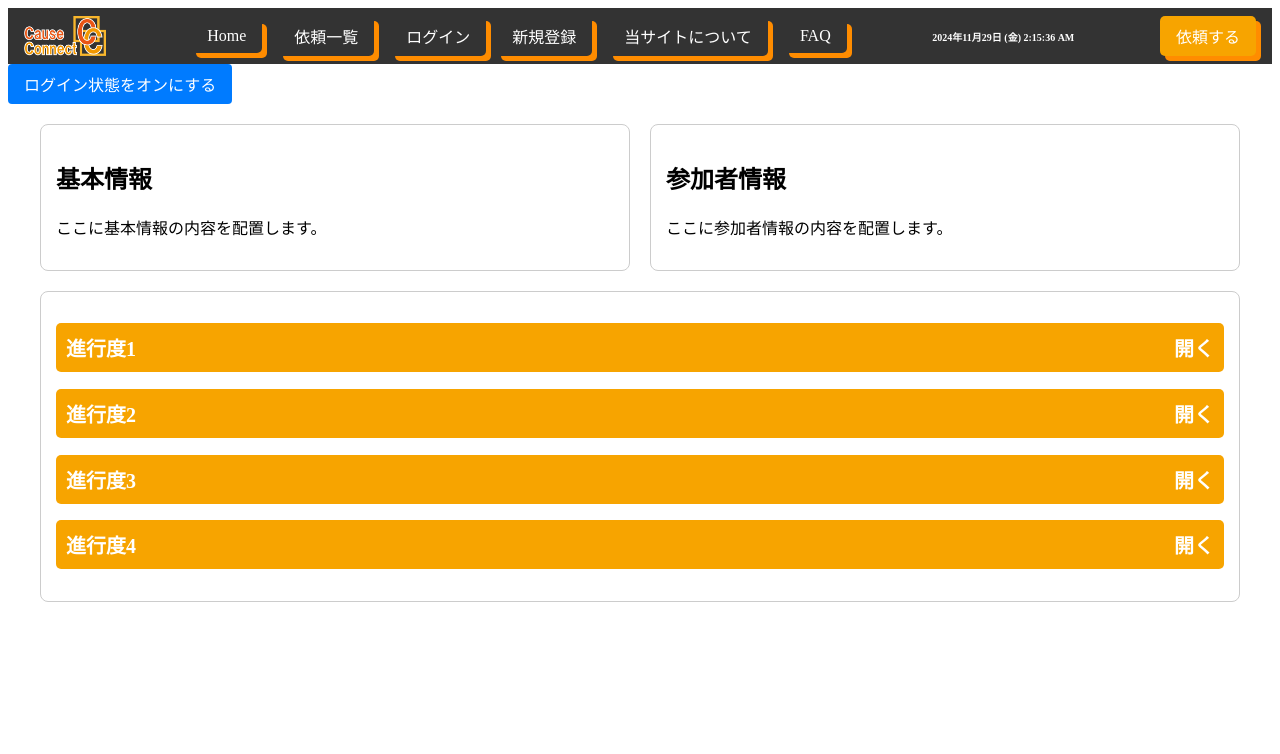
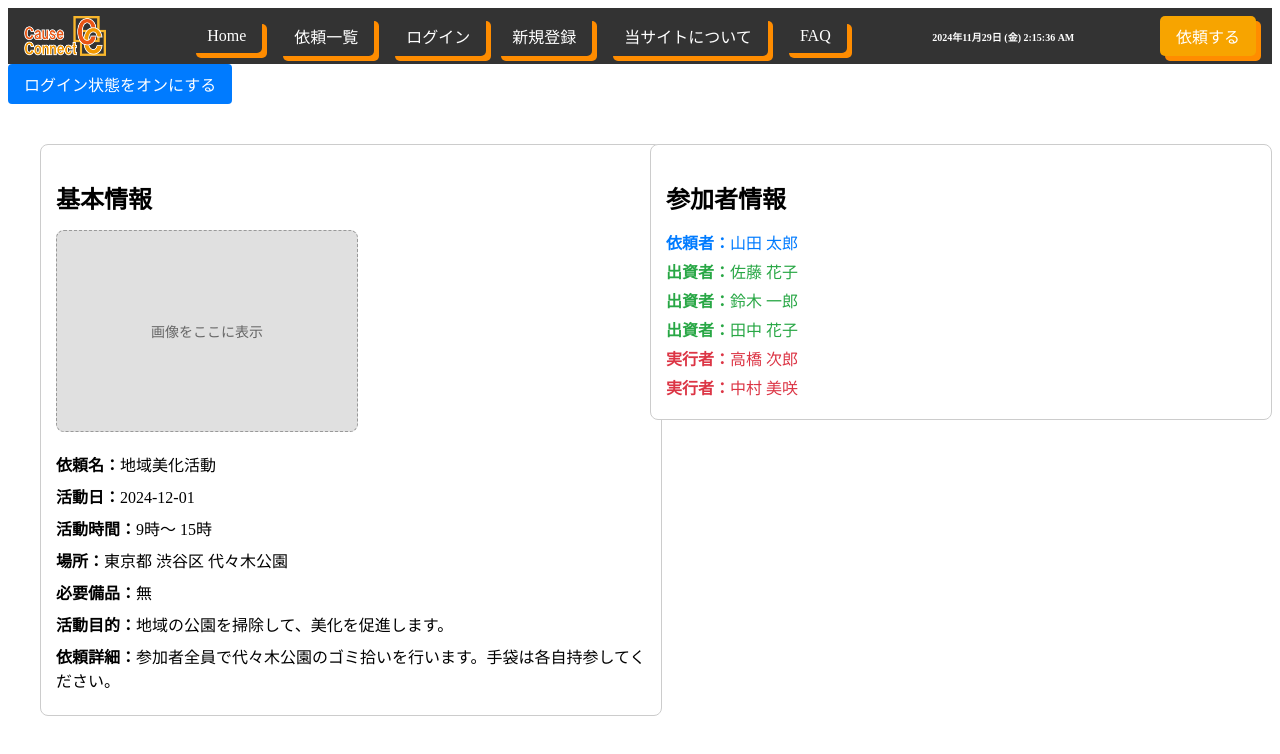
Before and after one commit to ivy239001/Cause-Conect, a Vue app in the folder CauseConnect/: page /details/1 in a window 1280 px wide. Shown: the top 754 px of the page. Built offline with nearby package versions, Linux system fonts and the light colour scheme; a web font is replaced by a local one.

Commit message:
マイページAPI実装、詳細修正

```diff
--- a/CauseConnect/src/views/Detail/Detail.vue
+++ b/CauseConnect/src/views/Detail/Detail.vue
@@ -1,7 +1,7 @@
 <script setup>
 import BasicInfo from './components/BasicInfo.vue';
 import ParticipantsInfo from './components/ParticipantsInfo.vue';
-import ProgressStep from './components/ProgressStep.vue';
+import ProgressStep from './components/ProgressStep/ProgressStep.vue';
 
 
 // 進行度の状態（0～4）
--- a/CauseConnect/src/views/Detail/components/BasicInfo.vue
+++ b/CauseConnect/src/views/Detail/components/BasicInfo.vue
@@ -1,10 +1,44 @@
 <script setup>
+// 仮のモックデータ
+const request = {
+  requestName: '地域美化活動',
+  activityDate: '2024-12-01',
+  startTime: '9',
+  endTime: '15',
+  prefecture: '東京都',
+  address1: '渋谷区',
+  address2: '代々木公園',
+  equipmentNeeded: '無',
+  basicInfo: '地域の公園を掃除して、美化を促進します。',
+  requestDetails: '参加者全員で代々木公園のゴミ拾いを行います。手袋は各自持参してください。',
+};
 </script>
 
 <template>
   <div class="basic-info">
     <h2>基本情報</h2>
-    <p>ここに基本情報の内容を配置します。</p>
+
+    <!-- 仮の画像枠 -->
+    <div class="image-container">
+      <div class="image-placeholder">画像をここに表示</div>
+    </div>
+
+    <!-- モックデータを表示 -->
+    <div class="info">
+      <p><strong>依頼名：</strong>{{ request.requestName }}</p>
+      <p><strong>活動日：</strong>{{ request.activityDate }}</p>
+      <p>
+        <strong>活動時間：</strong>{{ request.startTime }}時～
+        {{ request.endTime }}時
+      </p>
+      <p>
+        <strong>場所：</strong>{{ request.prefecture }} {{ request.address1 }}
+        {{ request.address2 }}
+      </p>
+      <p><strong>必要備品：</strong>{{ request.equipmentNeeded }}</p>
+      <p><strong>活動目的：</strong>{{ request.basicInfo }}</p>
+      <p><strong>依頼詳細：</strong>{{ request.requestDetails }}</p>
+    </div>
   </div>
 </template>
 
@@ -14,5 +48,43 @@
   border: 1px solid #ccc;
   border-radius: 8px;
   background-color: #fff;
+  width: 100%;
+  max-width: 800px; /* 最大幅を設定 */
+  margin: 20px auto; /* 中央寄せ */
+}
+
+h2 {
+  font-size: 24px;
+  margin-bottom: 15px;
+}
+
+/* 仮の画像枠のスタイル */
+.image-container {
+  text-align: center;
+  margin-bottom: 20px;
+}
+
+.image-placeholder {
+  width: 100%;
+  max-width: 300px;
+  height: 200px;
+  background-color: #e0e0e0;
+  border: 1px dashed #999;
+  display: flex;
+  align-items: center;
+  justify-content: center;
+  border-radius: 8px;
+  color: #666;
+  font-size: 14px;
+}
+
+/* 依頼情報のスタイル */
+.info p {
+  font-size: 16px;
+  margin: 8px 0;
+}
+
+strong {
+  font-weight: bold;
 }
 </style>
--- a/CauseConnect/src/views/Detail/components/ParticipantsInfo.vue
+++ b/CauseConnect/src/views/Detail/components/ParticipantsInfo.vue
@@ -1,10 +1,32 @@
 <script setup>
+// 仮の参加者データ
+const participants = {
+  requester: '山田 太郎',
+  supporters: ['佐藤 花子', '鈴木 一郎', '田中 花子'],
+  executors: ['高橋 次郎', '中村 美咲'],
+};
 </script>
 
 <template>
   <div class="participants-info">
     <h2>参加者情報</h2>
-    <p>ここに参加者情報の内容を配置します。</p>
+
+    <!-- 依頼者 -->
+    <p class="requester"><strong>依頼者：</strong>{{ participants.requester }}</p>
+
+    <!-- 出資者 -->
+    <div v-if="participants.supporters.length">
+      <p v-for="(supporter, index) in participants.supporters" :key="'supporter-' + index" class="supporter">
+        <strong>出資者：</strong>{{ supporter }}
+      </p>
+    </div>
+
+    <!-- 実行者 -->
+    <div v-if="participants.executors.length">
+      <p v-for="(executor, index) in participants.executors" :key="'executor-' + index" class="executor">
+        <strong>実行者：</strong>{{ executor }}
+      </p>
+    </div>
   </div>
 </template>
 
@@ -14,5 +36,38 @@
   border: 1px solid #ccc;
   border-radius: 8px;
   background-color: #fff;
+  width: 100%;
+  max-width: 600px; /* 最大幅を設定 */
+  margin: 20px auto; /* 中央寄せ */
+}
+
+h2 {
+  font-size: 24px;
+  margin-bottom: 15px;
+}
+
+/* 共通スタイル */
+p {
+  font-size: 16px;
+  margin: 5px 0;
+}
+
+strong {
+  font-weight: bold;
+}
+
+/* 依頼者のスタイル */
+.requester {
+  color: #007bff; /* 青色 */
+}
+
+/* 出資者のスタイル */
+.supporter {
+  color: #28a745; /* 緑色 */
+}
+
+/* 実行者のスタイル */
+.executor {
+  color: #dc3545; /* 赤色 */
 }
 </style>
```
Also changed, not shown: CauseConnect/src/views/Mypage/Mypage.vue (+122 -107 lines), CauseConnect/src/views/Detail/components/Editmenu.vue (added), CauseConnect/src/views/Detail/components/ProgressStep/MessageInput.vue (renamed from CauseConnect/src/views/Detail/components/MessageInput.vue), CauseConnect/src/views/Detail/components/ProgressStep/MessageList.vue (renamed from CauseConnect/src/views/Detail/components/MessageList.vue), CauseConnect/src/views/Detail/components/ProgressStep/P1_chat.vue (renamed from CauseConnect/src/views/Detail/components/P1_chat.vue), CauseConnect/src/views/Detail/components/ProgressStep/P2_Hokoku.vue (renamed from CauseConnect/src/views/Detail/components/P2_Hokoku.vue), CauseConnect/src/views/Detail/components/ProgressStep/P3_shonin.vue (renamed from CauseConnect/src/views/Detail/components/P3_shonin.vue), CauseConnect/src/views/Detail/components/ProgressStep/P4_Review.vue (renamed from CauseConnect/src/views/Detail/components/P4_Review.vue), CauseConnect/src/views/Detail/components/ProgressStep/ProgressStep.vue (renamed from CauseConnect/src/views/Detail/components/ProgressStep.vue).
